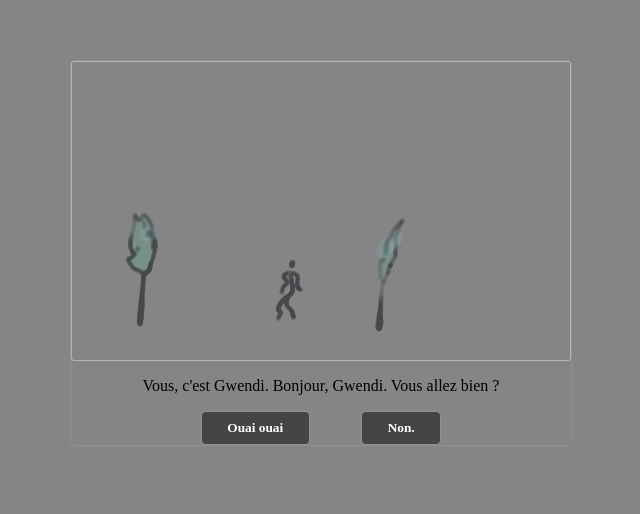
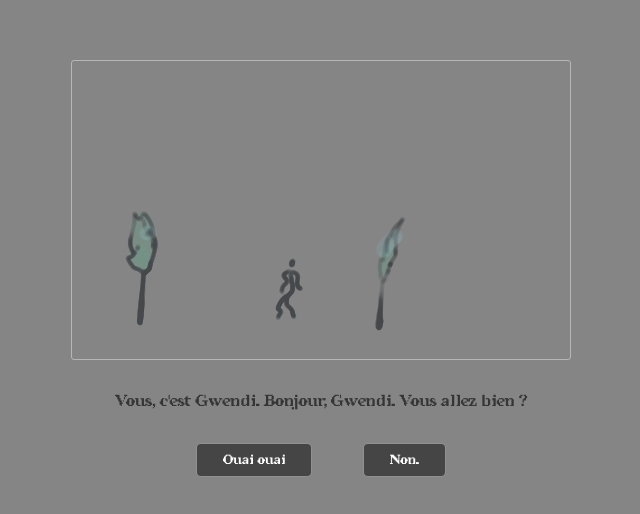
Before and after one commit to AnaelleJaffre/Gwendis-world, a website built with Vite: page gwendis-world/index.html in a window 1280 px wide. Shown: the part 180-694 px from the top of the page, without its empty margins (319-959 px from the left). Built offline with nearby package versions, Linux system fonts and the light colour scheme.

Commit message:
Style issues

```diff
--- a/gwendis-world/src/components/elementsScene/BoutonDialogue/BoutonDialogue.css
+++ b/gwendis-world/src/components/elementsScene/BoutonDialogue/BoutonDialogue.css
@@ -5,7 +5,7 @@
     color: white;
     cursor: pointer;
     border-radius: 5px;
-    font-family: 'Times New Roman', Times, serif;
+    font-family: 'Redaction';
     font-weight: bold;
 
     &:hover {
--- a/gwendis-world/src/components/elementsScene/Dialogue/Dialogue.css
+++ b/gwendis-world/src/components/elementsScene/Dialogue/Dialogue.css
@@ -3,8 +3,9 @@
 }
 
 .dialogue_boutons {
-  display: flex;
-  justify-content: center;
-  gap: 4vw;
-  flex-wrap: wrap;
+    margin: 4vh auto;
+    display: flex;
+    justify-content: center;
+    gap: 4vw;
+    flex-wrap: wrap;
 }
--- a/gwendis-world/src/components/elementsScene/Scene/Scene.css
+++ b/gwendis-world/src/components/elementsScene/Scene/Scene.css
@@ -1,6 +1,8 @@
 .scene {
-    border: 1px solid rgba(255, 255, 255, 0.1);
     border-radius: 5px;
     height: fit-content;
     margin: 30vh auto;
+    display: flex;
+    flex-direction: column;
+    gap: 2vh;
 }
--- a/gwendis-world/src/style.css
+++ b/gwendis-world/src/style.css
@@ -1,3 +1,8 @@
+@font-face {
+  font-family: 'Redaction';
+  src: url(./assets/fonts/Redaction70-Bold.ttf);
+}
+
 :root {
   --bg: #858585;
 }
@@ -6,4 +11,10 @@ body {
   background-color: var(--bg);
   margin-top: 10vh;
   justify-items: center;
+  font-family: 'Redaction';
+  color: rgb(53, 53, 53);
 }
+
+::selection {
+  background-color: #edbfbf42;
+}
```
Also changed, not shown: gwendis-world/src/assets/fonts/Redaction70-Bold.ttf (added), gwendis-world/src/assets/fonts/Redaction70-Italic.ttf (added), gwendis-world/src/assets/fonts/Redaction70-Regular.ttf (added).
